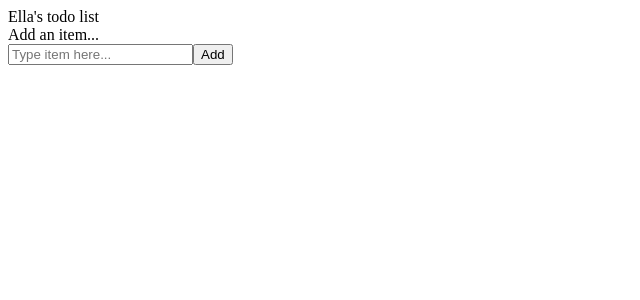
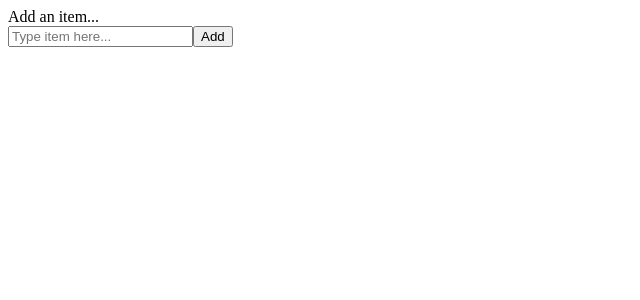
Before and after one commit to pryguy-lab/project-3, a React (Create React App) app: page / in a window 1280 px wide. Shown: the top 300 px of the page, without its empty margins (0-640 px from the left). Built offline with nearby package versions, Linux system fonts and the light colour scheme; the HTML template or start-up script is replaced by a standard one.

Commit message:
react-create-app on Heroku

```diff
--- a/src/App.js
+++ b/src/App.js
@@ -35,7 +35,6 @@ class App extends Component {
   render() {
     return (
       <div className="App">
-        <header>Ella's todo list</header>
         <div>
           Add an item...
           <br />
```
